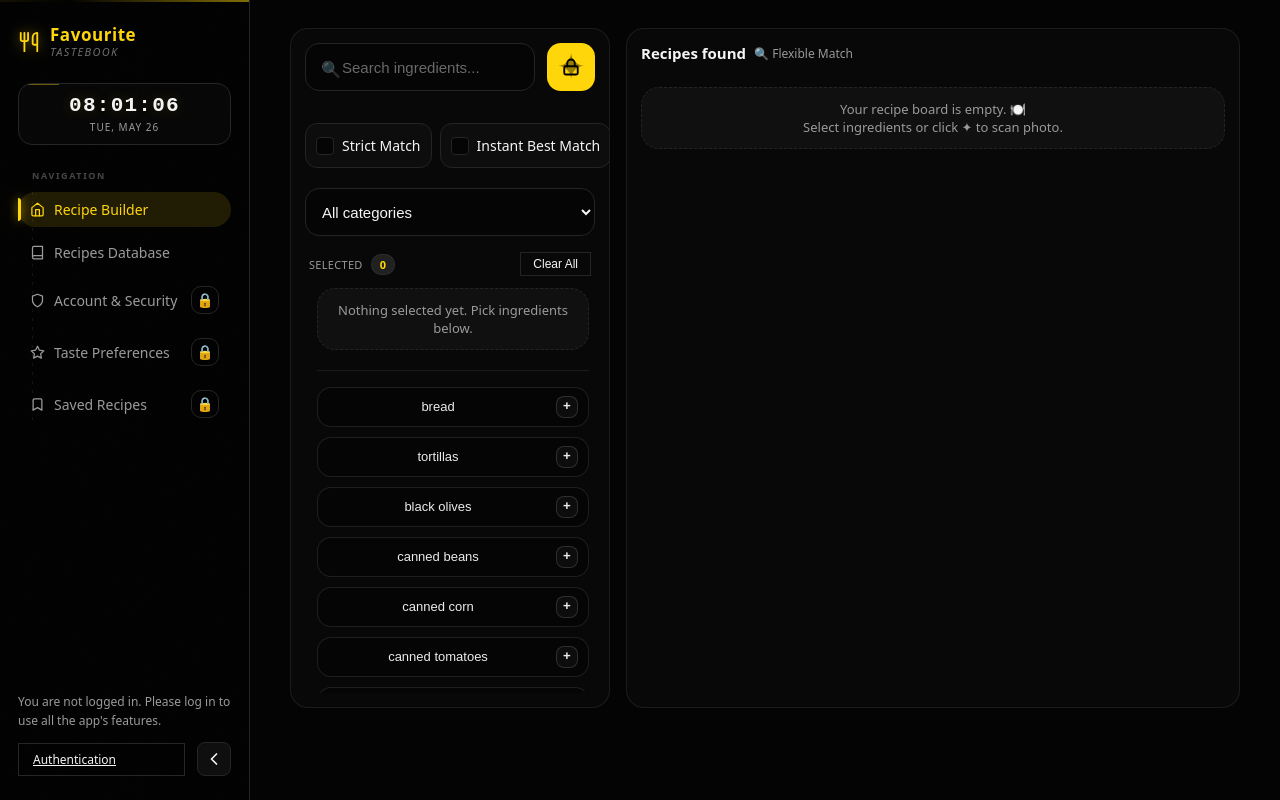
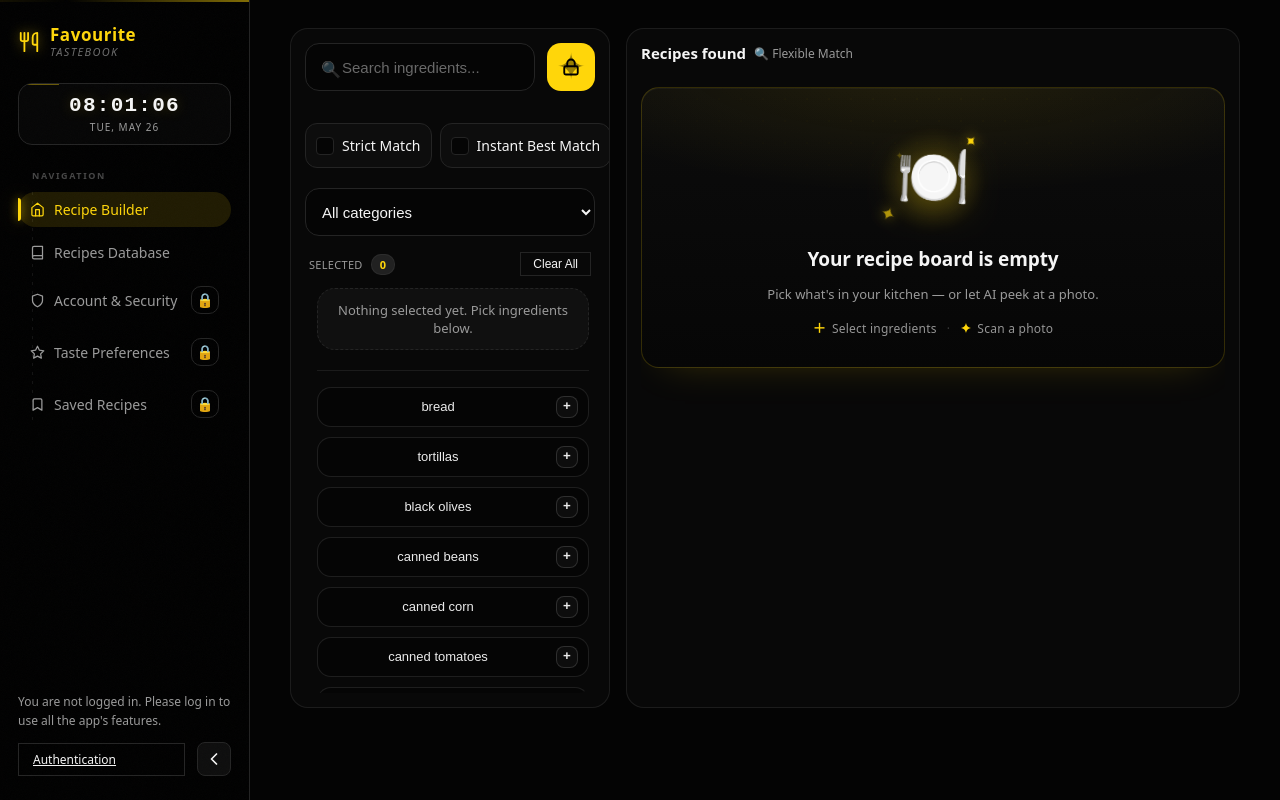
Before and after one commit to SueRix/Favourite-Tastebook, a Django app: page /home/ in a window 1280 px wide. Run offline with Django 5.2, Linux system fonts and the light colour scheme; data comes from the database, SQL or seed files in the repository; parts of the project's set-up code (start-up, migrations or seed data) failed here and were passed over; some libraries are stand-ins or nearby versions.

Commit message:
UI recipe found improvements

```diff
--- a/favourite_tastebook/recipe_manager/static/css/home.css
+++ b/favourite_tastebook/recipe_manager/static/css/home.css
@@ -169,6 +169,173 @@ main {
     padding: 12px;
     font-size: 13px;
     text-align: center;
+}
+
+/* ==========================================================================
+   EMPTY RECIPE BOARD (hero placeholder)
+   Black & yellow themed empty state with animated plate + sparkles.
+   ========================================================================== */
+.empty-board {
+    position: relative;
+    overflow: hidden;
+    padding: 40px 28px 32px;
+    border-radius: var(--radius-xl);
+    border: 1px solid rgba(255, 214, 10, 0.18);
+    background:
+        radial-gradient(120% 80% at 50% -10%, rgba(255, 214, 10, 0.10), transparent 60%),
+        linear-gradient(180deg, #0c0c0c 0%, #060606 100%);
+    box-shadow:
+        inset 0 1px 0 rgba(255, 255, 255, 0.04),
+        0 14px 40px -24px rgba(255, 214, 10, 0.25);
+    display: flex;
+    flex-direction: column;
+    align-items: center;
+    gap: 12px;
+    isolation: isolate;
+}
+
+.empty-board::before {
+    content: "";
+    position: absolute;
+    inset: 0;
+    background-image:
+        radial-gradient(rgba(255, 214, 10, 0.08) 1px, transparent 1px);
+    background-size: 22px 22px;
+    background-position: 0 0;
+    opacity: 0.35;
+    mask-image: radial-gradient(120% 80% at 50% 0%, black, transparent 70%);
+    -webkit-mask-image: radial-gradient(120% 80% at 50% 0%, black, transparent 70%);
+    pointer-events: none;
+    z-index: -1;
+}
+
+.empty-board__stage {
+    position: relative;
+    width: 104px;
+    height: 104px;
+    display: grid;
+    place-items: center;
+    margin-bottom: 2px;
+}
+
+.empty-board__glow {
+    position: absolute;
+    inset: -10px;
+    border-radius: 50%;
+    background: radial-gradient(circle at 50% 50%,
+        rgba(255, 214, 10, 0.32),
+        rgba(255, 214, 10, 0) 62%);
+    filter: blur(6px);
+    z-index: -1;
+    animation: empty-board-pulse 3.6s ease-in-out infinite;
+}
+
+.empty-board__plate {
+    font-size: 60px;
+    line-height: 1;
+    filter: drop-shadow(0 8px 16px rgba(255, 214, 10, 0.25));
+    animation: empty-board-float 4.5s ease-in-out infinite;
+}
+
+.empty-board__spark {
+    position: absolute;
+    color: var(--accent, #ffd60a);
+    line-height: 1;
+    text-shadow: 0 0 10px rgba(255, 214, 10, 0.7);
+    animation: empty-board-twinkle 2.6s ease-in-out infinite;
+}
+
+.empty-board__spark--1 {
+    top: 6px;
+    right: 8px;
+    font-size: 14px;
+    animation-delay: 0s;
+}
+
+.empty-board__spark--2 {
+    bottom: 10px;
+    left: 0;
+    font-size: 18px;
+    animation-delay: 0.7s;
+}
+
+.empty-board__spark--3 {
+    top: 22px;
+    left: 14px;
+    font-size: 11px;
+    animation-delay: 1.3s;
+}
+
+.empty-board .empty-board-title {
+    font-size: 19px;
+    font-weight: 700;
+    color: var(--text-main, #f5f5f5);
+    letter-spacing: -0.005em;
+}
+
+.empty-board .empty-board-desc {
+    font-size: 13px;
+    color: var(--text-muted, #9a9a9a);
+    line-height: 1.55;
+    max-width: 340px;
+    margin: 0 auto;
+}
+
+.empty-board__hints {
+    display: inline-flex;
+    align-items: center;
+    gap: 10px;
+    margin-top: 6px;
+    flex-wrap: wrap;
+    justify-content: center;
+    color: rgba(245, 245, 245, 0.55);
+    font-size: 12px;
+    letter-spacing: 0.02em;
+}
+
+.empty-board__hint {
+    display: inline-flex;
+    align-items: center;
+    gap: 6px;
+    color: rgba(245, 245, 245, 0.6);
+    font-weight: 400;
+    line-height: 1;
+}
+
+.empty-board__hint-glyph {
+    color: var(--accent, #ffd60a);
+    font-weight: 700;
+    font-size: 13px;
+    line-height: 1;
+}
+
+.empty-board__hint-sep {
+    color: rgba(245, 245, 245, 0.22);
+    font-size: 12px;
+    line-height: 1;
+}
+
+@keyframes empty-board-float {
+    0%, 100% { transform: translateY(0) rotate(-2deg); }
+    50%      { transform: translateY(-6px) rotate(2deg); }
+}
+
+@keyframes empty-board-pulse {
+    0%, 100% { opacity: 0.55; transform: scale(0.94); }
+    50%      { opacity: 0.95; transform: scale(1.06); }
+}
+
+@keyframes empty-board-twinkle {
+    0%, 100% { opacity: 0.25; transform: scale(0.85) rotate(0deg); }
+    50%      { opacity: 1;    transform: scale(1.15) rotate(45deg); }
+}
+
+@media (prefers-reduced-motion: reduce) {
+    .empty-board__plate,
+    .empty-board__glow,
+    .empty-board__spark {
+        animation: none !important;
+    }
 }
 
 /* ==========================================================================
--- a/favourite_tastebook/recipe_manager/templates/partials/recipes_found.html
+++ b/favourite_tastebook/recipe_manager/templates/partials/recipes_found.html
@@ -9,9 +9,26 @@
 </span>
 
 {% if not selected_count %}
-    <div class="placeholder-card placeholder-card-center result-reveal-fast">
-        <div class="empty-board-title">Your recipe board is empty. 🍽️</div>
-        <div class="empty-board-desc">Select ingredients or click <span class="accent-star">✦</span> to scan photo.
+    <div class="placeholder-card placeholder-card-center empty-board result-reveal-fast">
+        <div class="empty-board__stage" aria-hidden="true">
+            <span class="empty-board__glow"></span>
+            <span class="empty-board__plate">🍽️</span>
+            <span class="empty-board__spark empty-board__spark--1">✦</span>
+            <span class="empty-board__spark empty-board__spark--2">✦</span>
+            <span class="empty-board__spark empty-board__spark--3">✦</span>
+        </div>
+        <div class="empty-board-title">Your recipe board is empty</div>
+        <div class="empty-board-desc">Pick what's in your kitchen — or let AI peek at a photo.</div>
+        <div class="empty-board__hints" role="note">
+            <span class="empty-board__hint">
+                <span class="empty-board__hint-glyph" aria-hidden="true">＋</span>
+                <span>Select ingredients</span>
+            </span>
+            <span class="empty-board__hint-sep" aria-hidden="true">·</span>
+            <span class="empty-board__hint">
+                <span class="empty-board__hint-glyph accent-star" aria-hidden="true">✦</span>
+                <span>Scan a photo</span>
+            </span>
         </div>
     </div>
 {% else %}
```
